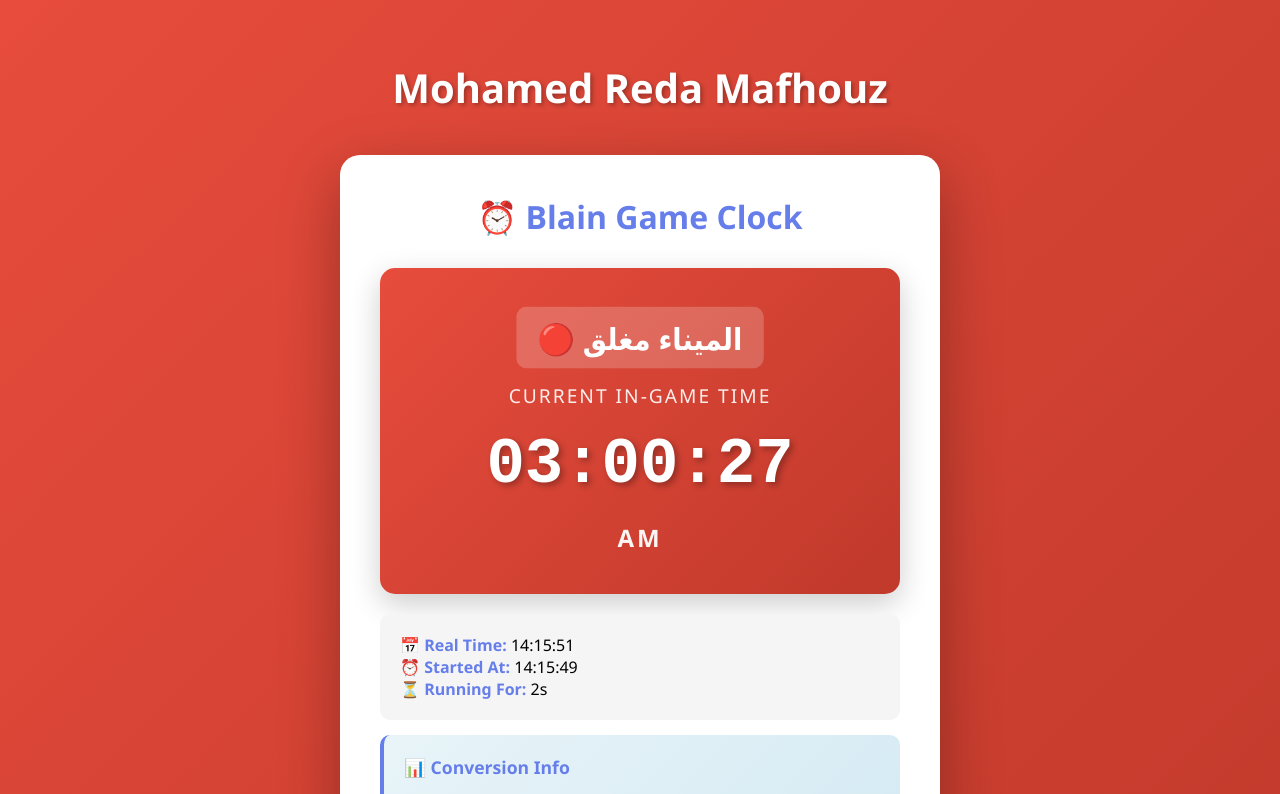
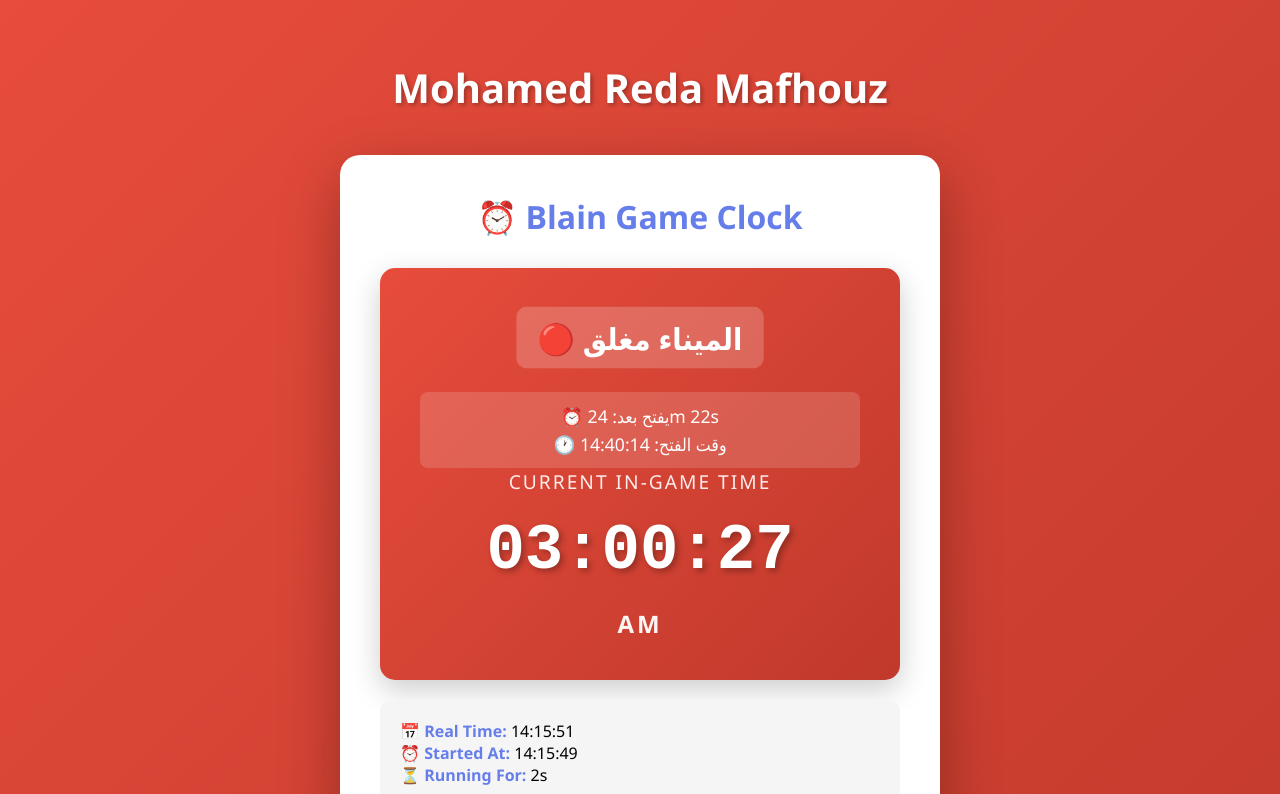
Before and after one commit to mohamed-reda-98/mohamed-reda-98.github.io, a plain HTML site: page index.html in a window 1280 px wide. Both pictures are taken after a click on the button "▶️ Start Auto Clock". Shown: the top 794 px of the page. Drawn offline with Linux system fonts and the light colour scheme.

Commit message:
Update index.html

```diff
--- a/index.html
+++ b/index.html
@@ -87,16 +87,6 @@
             outline: none;
             border-color: #667eea;
             box-shadow: 0 0 0 3px rgba(102, 126, 234, 0.1);
-        }
-
-        .time-input-wrapper {
-            display: flex;
-            gap: 10px;
-            align-items: center;
-        }
-
-        .time-input-wrapper input {
-            flex: 1;
         }
 
         .period-selector {
@@ -207,6 +197,15 @@
             animation: pulse 2s infinite;
         }
 
+        .port-countdown {
+            font-size: 1.1em;
+            margin-top: 10px;
+            padding: 10px 15px;
+            background: rgba(255, 255, 255, 0.15);
+            border-radius: 8px;
+            line-height: 1.6;
+        }
+
         @keyframes pulse {
             0%, 100% { transform: scale(1); }
             50% { transform: scale(1.05); }
@@ -295,6 +294,10 @@
                 font-size: 1.4em;
             }
 
+            .port-countdown {
+                font-size: 0.95em;
+            }
+
             .period-selector {
                 flex-direction: column;
             }
@@ -345,6 +348,7 @@
             <div class="clock-section" id="clockSection">
                 <div class="clock-display" id="clockDisplay">
                     <div class="port-status" id="portStatus">الميناء مفتوح</div>
+                    <div class="port-countdown" id="portCountdown"></div>
                     <div class="clock-label">Current In-Game Time</div>
                     <div class="clock-time" id="gameTime">00:00:00</div>
                     <div class="clock-period" id="gamePeriod">AM</div>
@@ -378,19 +382,17 @@
             let hours = parseInt(parts[0]) || 0;
             const minutes = parseInt(parts[1]) || 0;
 
-            // Validate hours (1-12 for 12-hour format)
             if (hours < 1 || hours > 12) {
                 throw new Error('Hours must be between 1 and 12');
             }
 
-            // Convert to 24-hour format
             if (period === 'AM') {
                 if (hours === 12) {
-                    hours = 0; // 12 AM = 00:00
+                    hours = 0;
                 }
-            } else { // PM
+            } else {
                 if (hours !== 12) {
-                    hours += 12; // 1 PM = 13:00, but 12 PM stays 12:00
+                    hours += 12;
                 }
             }
 
@@ -405,35 +407,42 @@
             const minutes = Math.floor(totalMinutes % 60);
             const seconds = Math.floor((totalMinutes % 1) * 60);
 
-            // Convert to 12-hour format
             const hours12 = hours24 % 12 || 12;
             const period = hours24 < 12 ? 'AM' : 'PM';
 
             return {
                 time: `${String(hours12).padStart(2, '0')}:${String(minutes).padStart(2, '0')}:${String(seconds).padStart(2, '0')}`,
                 period: period,
-                hours24: hours24
+                hours24: hours24,
+                totalMinutes: totalMinutes
             };
         }
 
-        function updatePortStatus(hours24) {
-            const clockDisplay = document.getElementById('clockDisplay');
-            const portStatus = document.getElementById('portStatus');
-            const body = document.body;
+        function calculateTimeUntilPortOpens(currentGameMinutes) {
+            const currentHour = Math.floor(currentGameMinutes / 60) % 24;
 
-            // Port is closed from 7 PM (19:00) to 7 AM (07:00)
-            // Port is open from 7 AM (07:00) to 7 PM (19:00)
-            if (hours24 >= 19 || hours24 < 7) {
-                // Port closed (7 PM to 7 AM)
-                clockDisplay.classList.add('port-closed');
-                body.classList.add('port-closed');
-                portStatus.textContent = '🔴 الميناء مغلق';
+            // Port opens at 7 AM
+            let minutesUntilOpen;
+            if (currentHour >= 19) {
+                // After 7 PM, wait until 7 AM next day
+                minutesUntilOpen = (24 - currentHour + 7) * 60 - (currentGameMinutes % 60);
+            } else if (currentHour < 7) {
+                // Before 7 AM, wait until 7 AM today
+                minutesUntilOpen = (7 - currentHour) * 60 - (currentGameMinutes % 60);
             } else {
-                // Port open (7 AM to 7 PM)
-                clockDisplay.classList.remove('port-closed');
-                body.classList.remove('port-closed');
-                portStatus.textContent = '🟢 الميناء مفتوح';
+                return null; // Port is open
             }
+
+            // Convert game minutes to real minutes
+            const realMinutesUntilOpen = minutesUntilOpen / conversionRatio;
+
+            // Calculate what real-world time it will open
+            const openTime = new Date(Date.now() + realMinutesUntilOpen * 60 * 1000);
+
+            return {
+                realMinutes: realMinutesUntilOpen,
+                openTime: openTime
+            };
         }
 
         function formatRealTime(date) {
@@ -441,6 +450,49 @@
             const minutes = String(date.getMinutes()).padStart(2, '0');
             const seconds = String(date.getSeconds()).padStart(2, '0');
             return `${hours}:${minutes}:${seconds}`;
+        }
+
+        function formatCountdownTime(minutes) {
+            const hours = Math.floor(minutes / 60);
+            const mins = Math.floor(minutes % 60);
+            const secs = Math.floor((minutes % 1) * 60);
+
+            if (hours > 0) {
+                return `${hours}h ${mins}m ${secs}s`;
+            } else if (mins > 0) {
+                return `${mins}m ${secs}s`;
+            } else {
+                return `${secs}s`;
+            }
+        }
+
+        function updatePortStatus(hours24, totalMinutes) {
+            const clockDisplay = document.getElementById('clockDisplay');
+            const portStatus = document.getElementById('portStatus');
+            const portCountdown = document.getElementById('portCountdown');
+            const body = document.body;
+
+            if (hours24 >= 19 || hours24 < 7) {
+                // Port closed
+                clockDisplay.classList.add('port-closed');
+                body.classList.add('port-closed');
+                portStatus.textContent = '🔴 الميناء مغلق';
+
+                // Calculate time until port opens
+                const timeInfo = calculateTimeUntilPortOpens(totalMinutes);
+                if (timeInfo) {
+                    const countdown = formatCountdownTime(timeInfo.realMinutes);
+                    const openTimeStr = formatRealTime(timeInfo.openTime);
+                    portCountdown.innerHTML = `⏰ يفتح بعد: ${countdown}<br>🕐 وقت الفتح: ${openTimeStr}`;
+                    portCountdown.style.display = 'block';
+                }
+            } else {
+                // Port open
+                clockDisplay.classList.remove('port-closed');
+                body.classList.remove('port-closed');
+                portStatus.textContent = '🟢 الميناء مفتوح';
+                portCountdown.style.display = 'none';
+            }
         }
 
         function formatElapsedTime(milliseconds) {
@@ -469,16 +521,13 @@
             }
 
             try {
-                // Calculate conversion ratio
                 conversionRatio = 24 / dayHours;
                 referenceGameMinutes = parseTime(timeInput, period);
                 referenceRealTime = Date.now();
 
-                // Save start time
                 const startDate = new Date();
                 document.getElementById('startTime').textContent = formatRealTime(startDate);
 
-                // Update conversion info
                 const realMinPerGameHour = 60 / conversionRatio;
 
                 document.getElementById('conversionInfo').innerHTML = `
@@ -489,15 +538,12 @@
                     <strong>🚢 Port Hours:</strong> Open 7 AM - 7 PM, Closed 7 PM - 7 AM
                 `;
 
-                // Switch to clock view
                 document.getElementById('setupSection').classList.add('hidden');
                 document.getElementById('clockSection').classList.add('active');
 
-                // Clear any existing intervals
                 if (clockInterval) clearInterval(clockInterval);
                 if (realTimeInterval) clearInterval(realTimeInterval);
 
-                // Start auto-updating
                 clockInterval = setInterval(updateGameTime, 100);
                 realTimeInterval = setInterval(updateRealTime, 1000);
 
@@ -509,29 +555,21 @@
         }
 
         function updateGameTime() {
-            // Calculate elapsed real time in minutes
             const realMinutesPassed = (Date.now() - referenceRealTime) / (1000 * 60);
-
-            // Convert to game time
             const gameMinutesPassed = realMinutesPassed * conversionRatio;
-
-            // Calculate current game time
             const currentGameMinutes = referenceGameMinutes + gameMinutesPassed;
 
-            // Display with AM/PM
             const formattedTime = formatGameTime(currentGameMinutes);
             document.getElementById('gameTime').textContent = formattedTime.time;
             document.getElementById('gamePeriod').textContent = formattedTime.period;
 
-            // Update port status based on time
-            updatePortStatus(formattedTime.hours24);
+            updatePortStatus(formattedTime.hours24, formattedTime.totalMinutes);
         }
 
         function updateRealTime() {
             const now = new Date();
             document.getElementById('realTime').textContent = formatRealTime(now);
 
-            // Update elapsed time
             const elapsed = Date.now() - referenceRealTime;
             document.getElementById('elapsedTime').textContent = formatElapsedTime(elapsed);
         }
@@ -542,12 +580,9 @@
 
             document.getElementById('setupSection').classList.remove('hidden');
             document.getElementById('clockSection').classList.remove('active');
-
-            // Reset background
             document.body.classList.remove('port-closed');
         }
 
-        // Auto-restart on page visibility change to maintain accuracy
         document.addEventListener('visibilitychange', function() {
             if (!document.hidden && clockInterval) {
                 updateGameTime();
```
